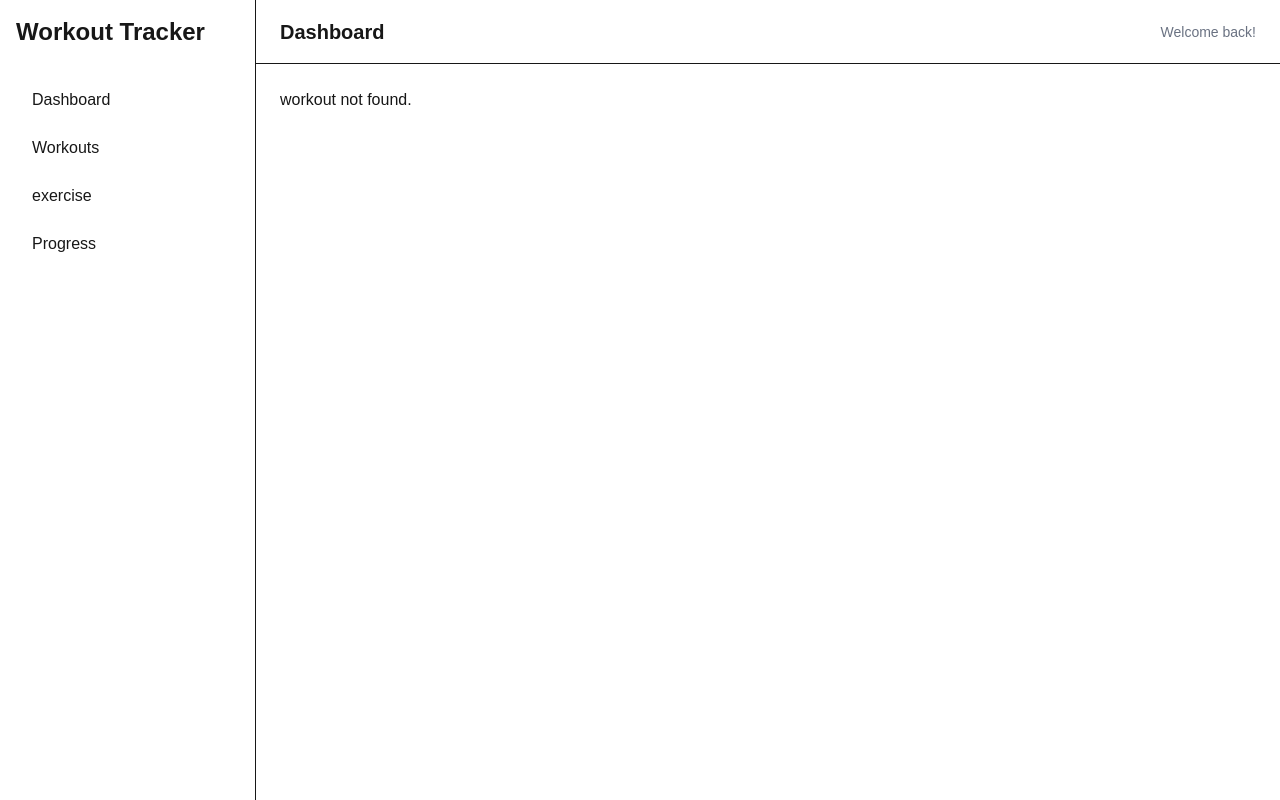
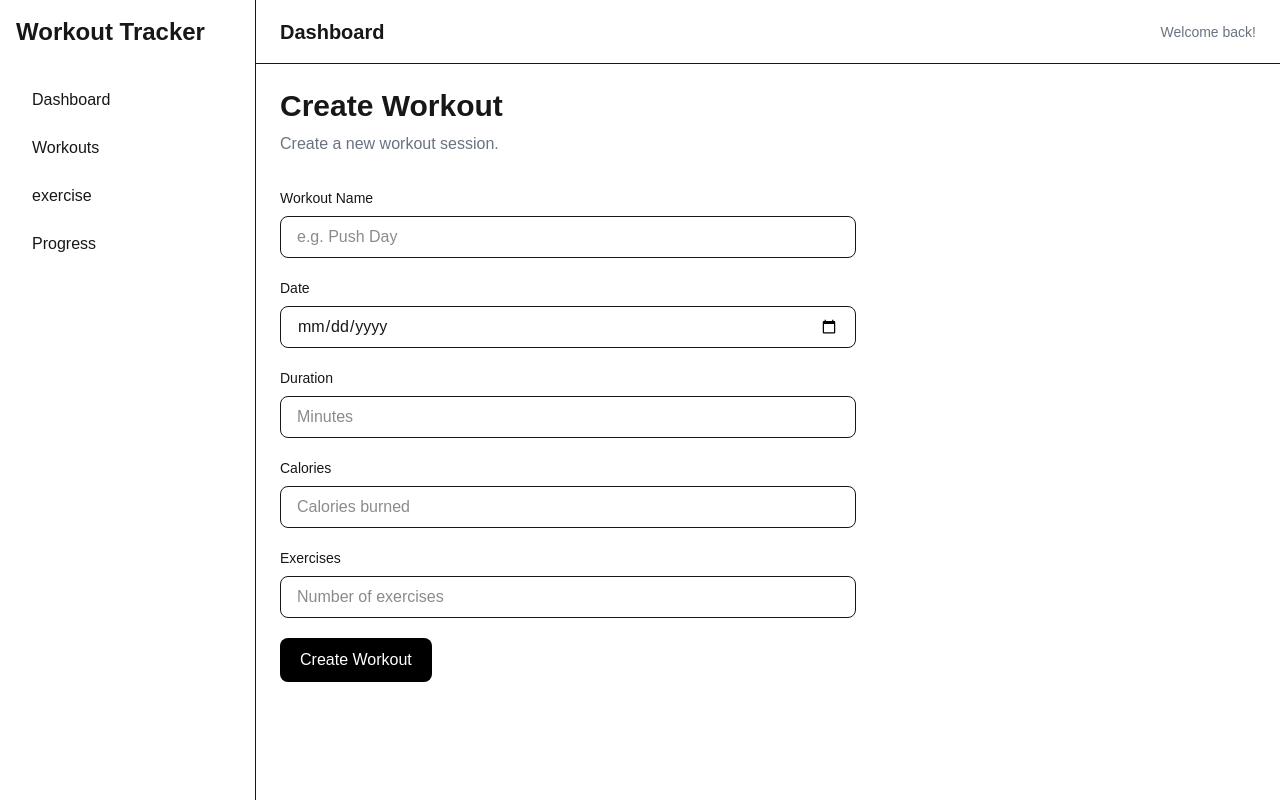
Before and after one commit to alireza-k97/advanced-workout-tracker, a Next.js app: page /workouts/create in a window 1280 px wide. Before the commit this address had no page. Built offline with nearby package versions, Linux system fonts and the light colour scheme.

Commit message:
add react hook form

```diff
--- a/src/app/workouts/[id]/page.js
+++ b/src/app/workouts/[id]/page.js
@@ -1,4 +1,5 @@
 import { workouts } from "@/data/workouts";
+import Link from "next/link";
 
 export default async function WorkoutDetailsPage({ params }) {
   const { id } = await params;
@@ -10,7 +11,13 @@ export default async function WorkoutDetailsPage({ params }) {
 
   return (
     <div>
-      <h1 className="text-3xl font-bold">{workout.name}</h1>
+      <Link
+        href={"/workouts"}
+        className="text-sm text-gray-500 hover:text-gray-900"
+      >
+        ← Back to Workouts
+      </Link>
+      <h1 className=" mt-6 text-3xl font-bold">{workout.name}</h1>
 
       <div className="mt-6 space-y-2">
         <p>date : {workout.date}</p>
--- /dev/null
+++ b/src/app/workouts/create/page.js
@@ -0,0 +1,14 @@
+import WorkoutForm from "@/components/workout/WorkoutForm";
+
+export default function CreateWorkoutPage() {
+  return (
+    <div>
+      <h1 className="text-3xl font-bold">Create Workout</h1>
+
+      <p className="mt-2 text-gray-500">
+        Create a new workout session.
+      </p>
+      <WorkoutForm />
+    </div>
+  );
+}
--- a/src/app/workouts/page.js
+++ b/src/app/workouts/page.js
@@ -1,14 +1,25 @@
 import WorkoutCard from "@/components/workout/WorkoutCard";
 import { workouts } from "@/data/workouts";
+import Link from "next/link";
 
 export default function WorkoutsPage() {
   return (
     <>
-      <div>
-        <h1 className="text-3xl font-bold">Workouts</h1>
-        <p className="mt-2 text-gray-500">
-          Manage your workouts and track your training sessions.
-        </p>
+      <div className="flex items-center justify-between">
+        <div>
+          <h1 className="text-3xl font-bold">Workouts</h1>
+
+          <p className="mt-2 text-gray-500">
+            Manage your workouts and track your training sessions.
+          </p>
+        </div>
+
+        <Link
+          href="/workouts/create"
+          className="rounded-lg bg-black px-4 py-2 text-sm font-medium text-white hover:bg-gray-800"
+        >
+          + Add Workout
+        </Link>
       </div>
       <div>
         {workouts.map((workout) => (
--- /dev/null
+++ b/src/components/workout/WorkoutForm.jsx
@@ -0,0 +1,118 @@
+"use client";
+
+import { useForm } from "react-hook-form";
+
+export default function WorkoutForm() {
+  const {
+    register,
+    handleSubmit,
+    formState: { errors },
+  } = useForm();
+
+  const onSubmit = (data) => {
+    console.log(data);
+  };
+
+  return (
+    <form onSubmit={handleSubmit(onSubmit)} className="mt-8 max-w-xl space-y-5">
+      <div>
+        <label className="mb-2 block text-sm font-medium">Workout Name</label>
+
+        <input
+          type="text"
+          {...register("name", {
+            required: "Workout name is required",
+            minLength: {
+              value: 3,
+              message: "Workout name must be at least 3 characters",
+            },
+          })}
+          className="w-full rounded-lg border px-4 py-2"
+          placeholder="e.g. Push Day"
+        />
+        {errors.name && (
+          <p className="mt-1 text-sm text-red-500">{errors.name.message}</p>
+        )}
+      </div>
+
+      <div>
+        <label className="mb-2 block text-sm font-medium">Date</label>
+
+        <input
+          type="date"
+          {...register("date", { required: "date is required" })}
+          className="w-full rounded-lg border px-4 py-2"
+        />
+        {errors.date && (
+          <p className="mt-1 text-sm text-red-500">{errors.date.message}</p>
+        )}
+      </div>
+
+      <div>
+        <label className="mb-2 block text-sm font-medium">Duration</label>
+
+        <input
+          type="number"
+          {...register("duration", {
+            required: "duration is required",
+            valueAsNumber: true,
+            min: {
+              value: 1,
+              message: "Duration must be at least 1 minute",
+            },
+          })}
+          className="w-full rounded-lg border px-4 py-2"
+          placeholder="Minutes"
+        />
+        {errors.duration && (
+          <p className="mt-1 text-sm text-red-500">{errors.duration.message}</p>
+        )}
+      </div>
+
+      <div>
+        <label className="mb-2 block text-sm font-medium">Calories</label>
+
+        <input
+          type="number"
+          {...register("calories", {
+            required: "calories is required",
+            valueAsNumber: true,
+            min: { value: 0, message: "Calories cannot be negative" },
+          })}
+          className="w-full rounded-lg border px-4 py-2"
+          placeholder="Calories burned"
+        />
+        {errors.calories && (
+          <p className="mt-1 text-sm text-red-500">{errors.calories.message}</p>
+        )}
+      </div>
+
+      <div>
+        <label className="mb-2 block text-sm font-medium">Exercises</label>
+
+        <input
+          type="number"
+          {...register("exercises", {
+            required: "Number of exercise is required",
+            valueAsNumber: true,
+            min: { value: 1, message: "There must be at least 1 exercise" },
+          })}
+          className="w-full rounded-lg border px-4 py-2"
+          placeholder="Number of exercises"
+        />
+        {errors.exercises && (
+          <p className="mt-1 text-sm text-red-500">
+            {errors.exercises.message}
+          </p>
+        )}
+      </div>
+
+      <button
+        type="submit"
+        className="rounded-lg bg-black px-5 py-2.5 font-medium text-white hover:bg-gray-800"
+      >
+        Create Workout
+      </button>
+    </form>
+  );
+}
```
Also changed, not shown: package.json (+6 -3 lines), 1 other file (tests, documents, lock files or other folders).
